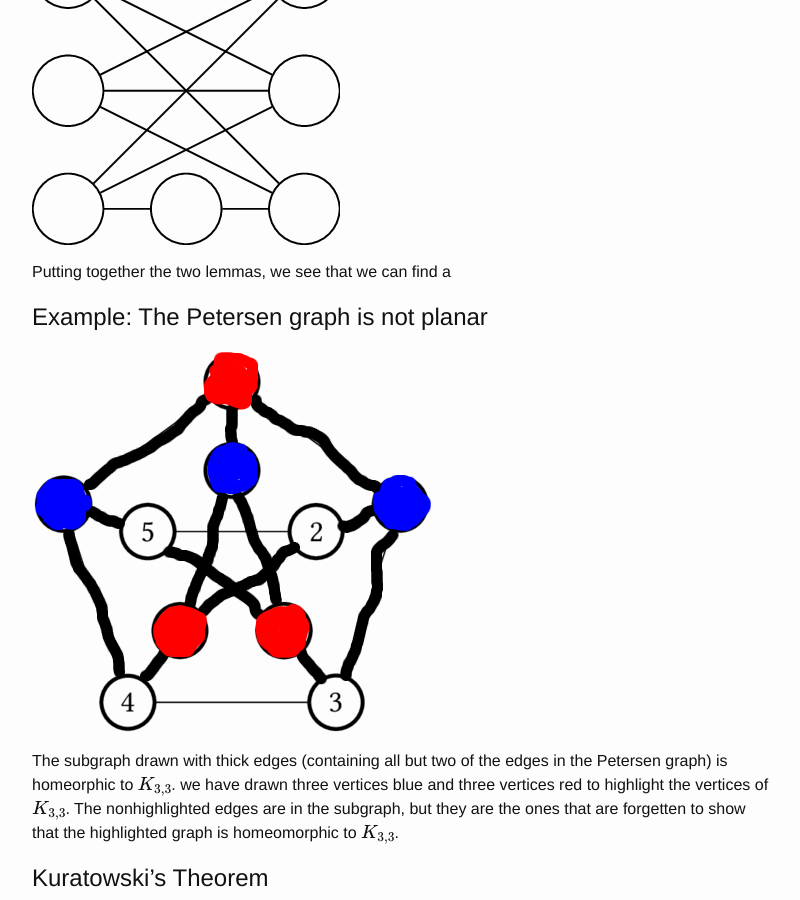
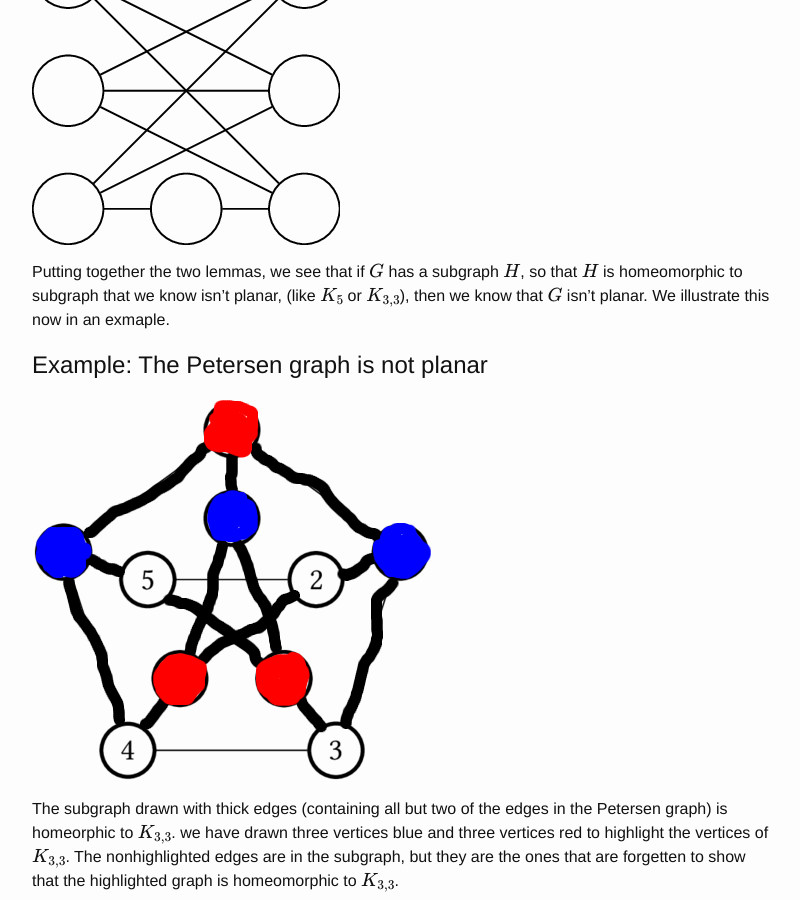
Before and after one commit to ptwiddle/MAS341-Graph-Theory, a Jekyll site: the page built from _lecturenotes/lecturex4.md, in a window 1280 px wide and 900 px high, scrolled down 1795 px. Shown: the whole window, without its empty margins (238-1038 px from the left). Built offline with Jekyll 4.4.1, drawn with Linux system fonts in a browser that asks for light colours; formulas are drawn with MathJax 3; comment, search, counter and statistics services are not loaded.

```diff
--- a/_lecturenotes/lecturex4.md
+++ b/_lecturenotes/lecturex4.md
@@ -61,7 +61,7 @@
 ![K33 Subdivision](../TeXpictures/K33homeo.png)
 
 
-Putting together the two lemmas, we see that we can find a
+Putting together the two lemmas, we see that if $$G$$ has a subgraph $$H$$, so that $$H$$ is homeomorphic to subgraph that we know isn't planar, (like $$K_5$$ or $$K_{3,3}$$), then we know that $$G$$ isn't planar.  We illustrate this now in an exmaple.
 
 Example: The Petersen graph is not planar
 =====
```
